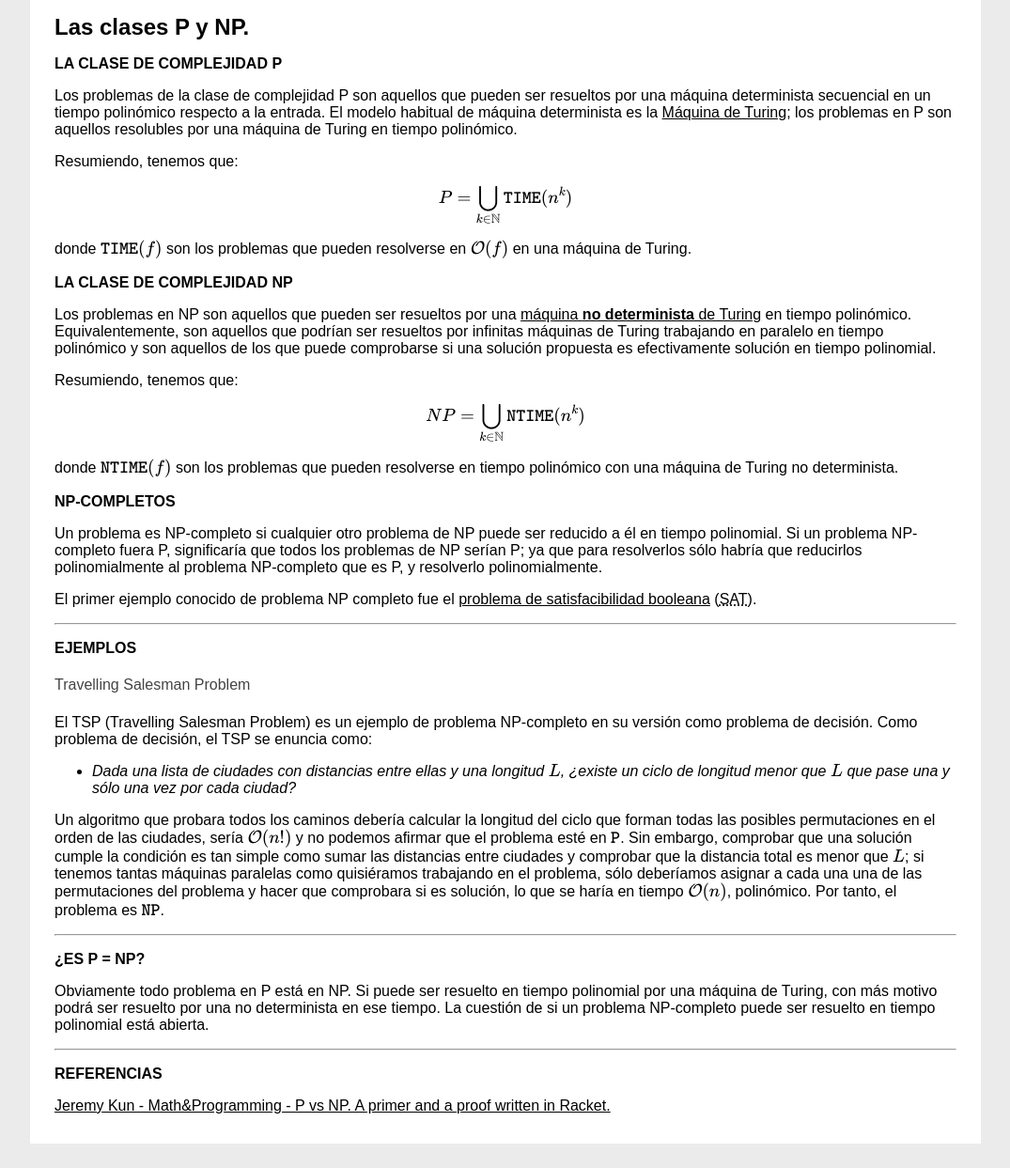
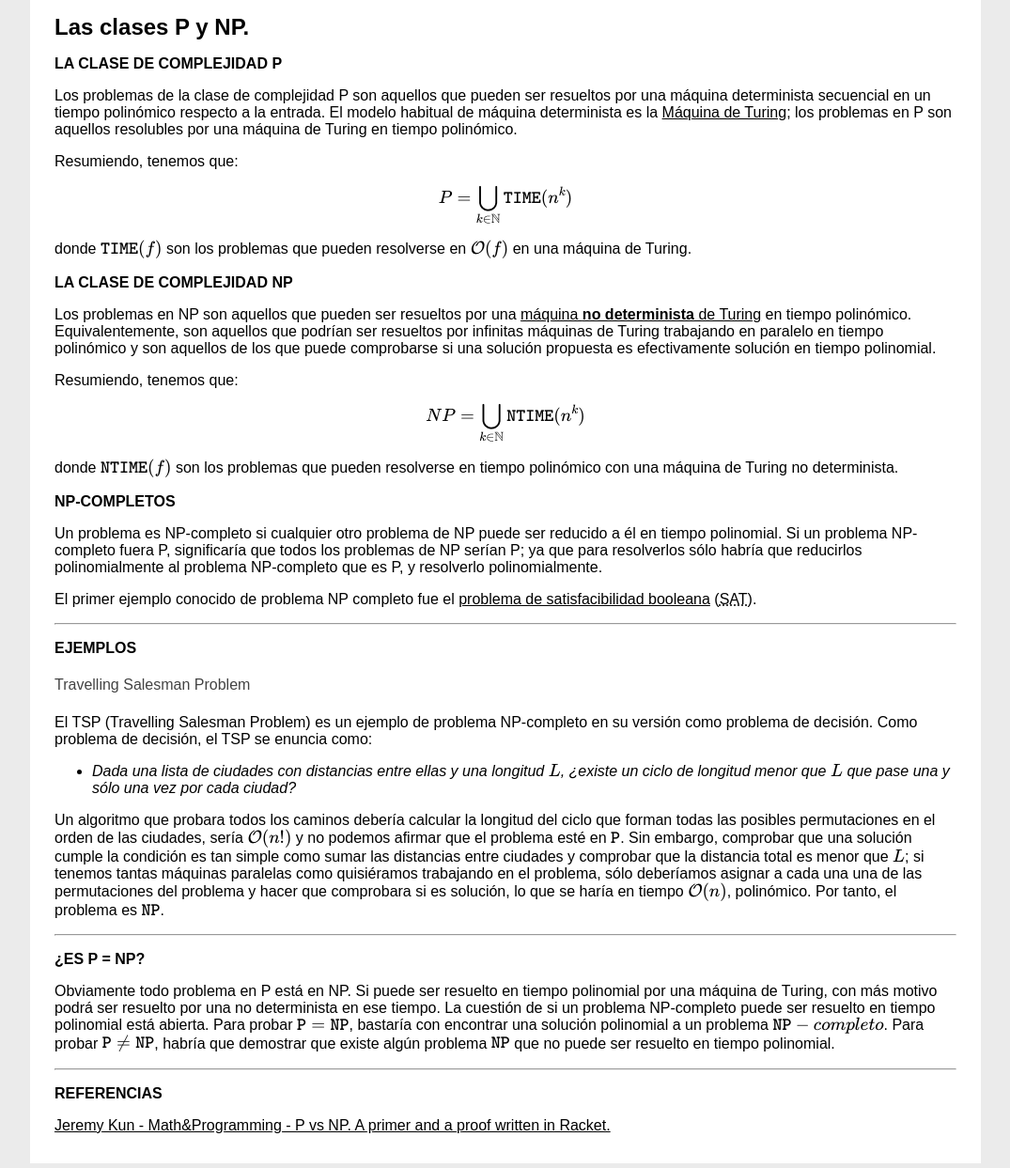
Before and after one commit to libreim/blog, a Jekyll site: the page built from _posts/2014-4-12-PyNP.md, in a window 1280 px wide. Shown: the part 100-1343 px from the top of the page at 94% size, without its empty margins (102-1177 px from the left). Built offline with Jekyll 4.4.1, drawn with Linux system fonts in a browser that asks for light colours; formulas are drawn with MathJax 3; grey boxes are pictures that could not be loaded.

Commit message:
Probando P=NP.

```diff
--- a/_posts/2014-4-12-PyNP.md
+++ b/_posts/2014-4-12-PyNP.md
@@ -51,7 +51,7 @@ ______
 
 ### ¿Es P = NP?
 Obviamente todo problema en P está en NP. Si puede ser resuelto en tiempo polinomial por una máquina de Turing, con más motivo podrá ser resuelto por una no determinista en ese tiempo.
-La cuestión de si un problema NP-completo puede ser resuelto en tiempo polinomial está abierta.
+La cuestión de si un problema NP-completo puede ser resuelto en tiempo polinomial está abierta. Para probar `$\mathtt{P} = \mathtt{NP}$`, bastaría con encontrar una solución polinomial a un problema `$\mathtt{NP}-completo$`. Para probar `$\mathtt{P} \neq \mathtt{NP}$`, habría que demostrar que existe algún problema `$\mathtt{NP}$` que no puede ser resuelto en tiempo polinomial.
 
 _______
 
```
